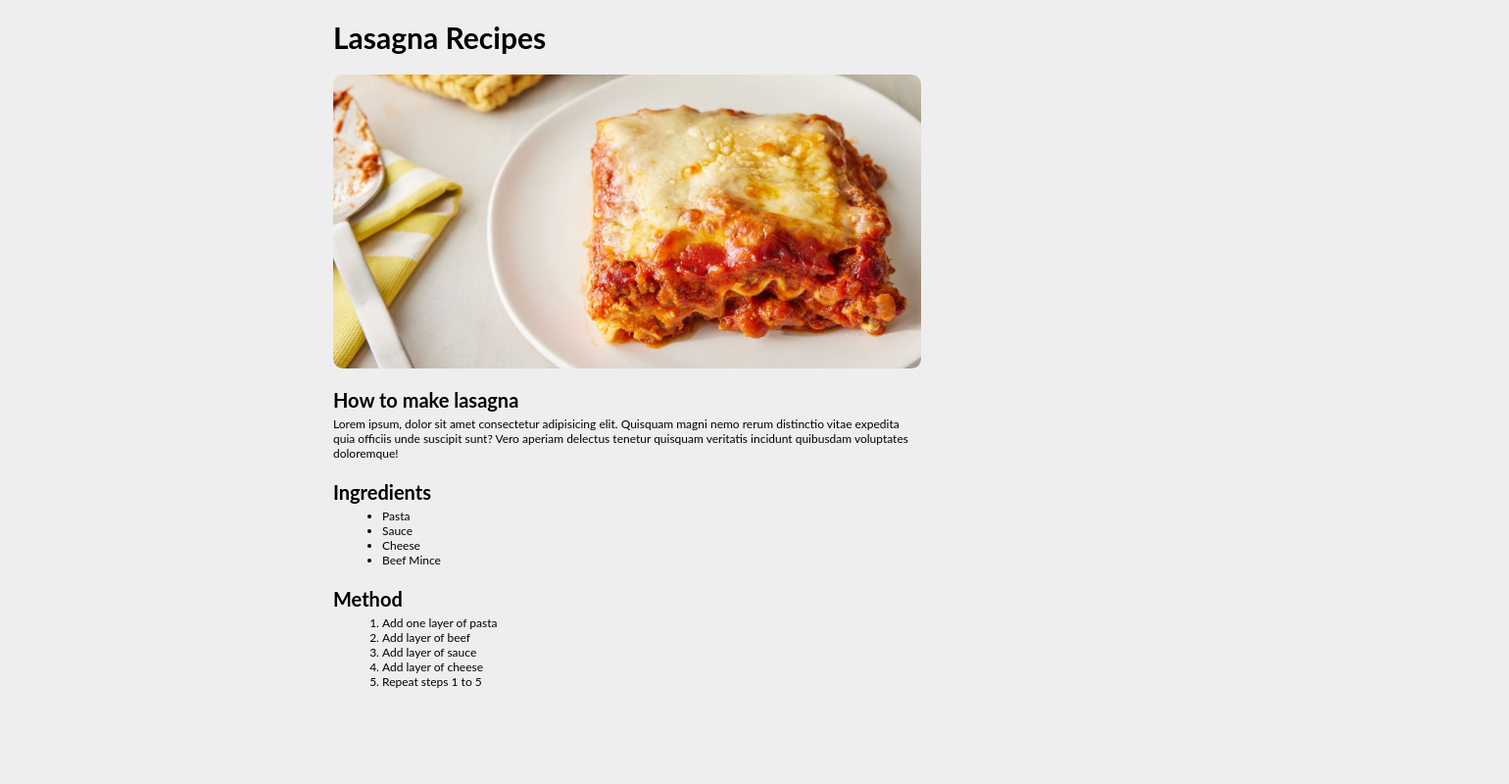
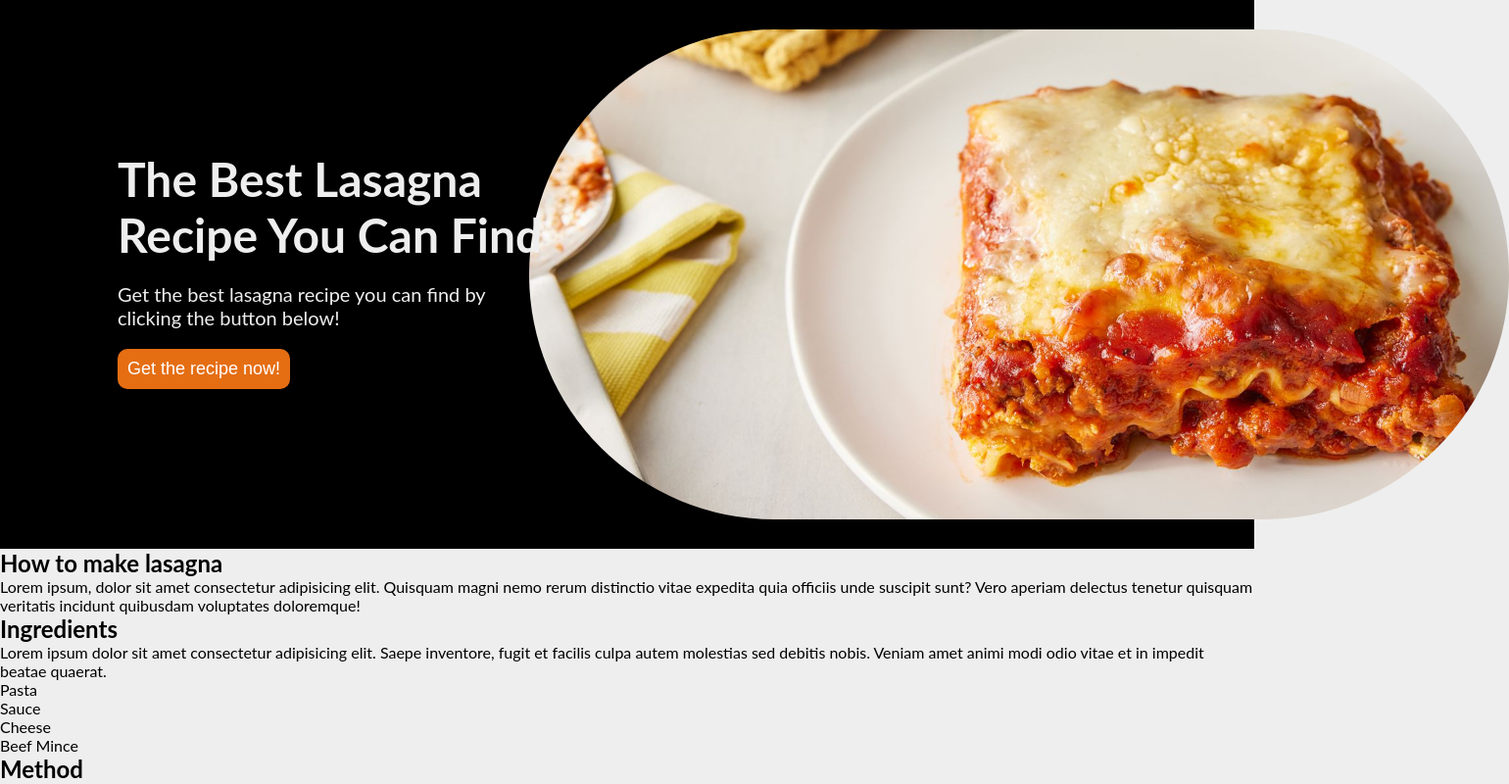
Before and after one commit to l4hmm/odin-recipes, a plain HTML site: page recipes/lasagna.html in a window 1280 px wide. Shown: the whole page at 98% size, 1540 px wide, since content can reach past the window. Drawn offline with Linux system fonts and the light colour scheme.

Commit message:
Add css styles to lasagna.html

```diff
--- a/recipes/lasagna.html
+++ b/recipes/lasagna.html
@@ -7,8 +7,20 @@
     <link rel="stylesheet" href="../styles.css" />
   </head>
   <body>
-    <h1 class="heading title">Lasagna Recipes</h1>
-    <img src="../images/lasagna-img.jpg" width="300" />
+    <div class="grid-container">
+      <div class="left-column">
+        <h1>The Best Lasagna Recipe You Can Find</h1>
+        <p>
+          Get the best lasagna recipe you can find by clicking the button below!
+        </p>
+        <button>Get the recipe now!</button>
+      </div>
+
+      <div class="right-column">
+        <img class="img" src="../images/lasagna-img.jpg" />
+      </div>
+    </div>
+
     <h2 class="section-title">How to make lasagna</h2>
     <p class="desc">
       Lorem ipsum, dolor sit amet consectetur adipisicing elit. Quisquam magni
@@ -18,6 +30,11 @@
     </p>
 
     <h2 class="section-title">Ingredients</h2>
+    <p>
+      Lorem ipsum dolor sit amet consectetur adipisicing elit. Saepe inventore,
+      fugit et facilis culpa autem molestias sed debitis nobis. Veniam amet
+      animi modi odio vitae et in impedit beatae quaerat.
+    </p>
     <ul>
       <li>Pasta</li>
       <li>Sauce</li>
--- a/styles.css
+++ b/styles.css
@@ -1,56 +1,74 @@
+
 * {
     margin: 0;
     padding: 0;
     box-sizing: border-box;
-    }
+}
 
-body {
+html, body {
+    width: 100%;
+    height: 100%;
+    overflow-x: hidden;
     background-color: #eee;
     font-family: 'Lato', sans-serif;
-    max-width: 1000px;
-    width: 100%;
-    margin: 0 auto;
 }
 
-html{
-    box-sizing: border-box;
-    font-size: 62.5%;
-    scroll-behavior: smooth;
+.grid-container{
+    display: grid;
+    justify-content: center;
+    grid-template-columns: 1fr 1fr;
+    align-items: center;
+    width: 100%;
+    height: 70%;
+    margin: 0 auto;
+    padding: 20px;
+    gap: 20px;
+    background-color: black;
 }
 
-img {
-    display: block;
-    margin-left: auto;
-    margin-right: auto;
-    width: 60%;
-    border-radius: 10px;
+.left-column{
+    margin-left: 100px;
+    margin-top: 100px;
+    margin-bottom: 100px;
 }
 
-.title, .section-title {
-    display: block;
-    margin-top: 20px;
-    margin-left: auto;
-    margin-right: auto;
-    margin-bottom: 5px;
-    width: 60%;
-    font-size: 20px;
+.left-column h1{
+    font-size: 3rem;
+    margin-bottom: 20px;
+    color: #eee;
+    width: 500px;
 }
 
-.title {
-    font-size: 30px;
-    margin-bottom: 20px;
+.left-column, .black{
+    color: black;
+    z-index: 1;
 }
 
-.desc{
-    display: block;
-    margin: 0 auto 10px auto;
-    width: 60%;
-    font-size: 12px;
+.left-column p{
+    font-size: 20px;
+    margin-bottom: 20px;
+    color: #eee;
+    width: 400px;
 }
 
-ul, ol{
-    padding-inline-start: 0;
-    margin: 0 auto;
-    width: 50%;
-    font-size: 12px;
+
+.left-column button{
+    padding: 10px 10px;
+    font-size: 18px;
+    margin-bottom: 10px;
+    border-radius: 10px;
+    cursor: pointer;
+    background-color: #e56e13;
+    color: white;
+    border: none;
 }
+.right-column, .img{
+   position: absolute;
+    align-items: center;
+    width: 1000px;
+    max-width: 1100px;
+    margin-left: 260px;
+    margin-bottom: 500px;
+    height: auto;
+    border-radius: 400px;
+}
```
